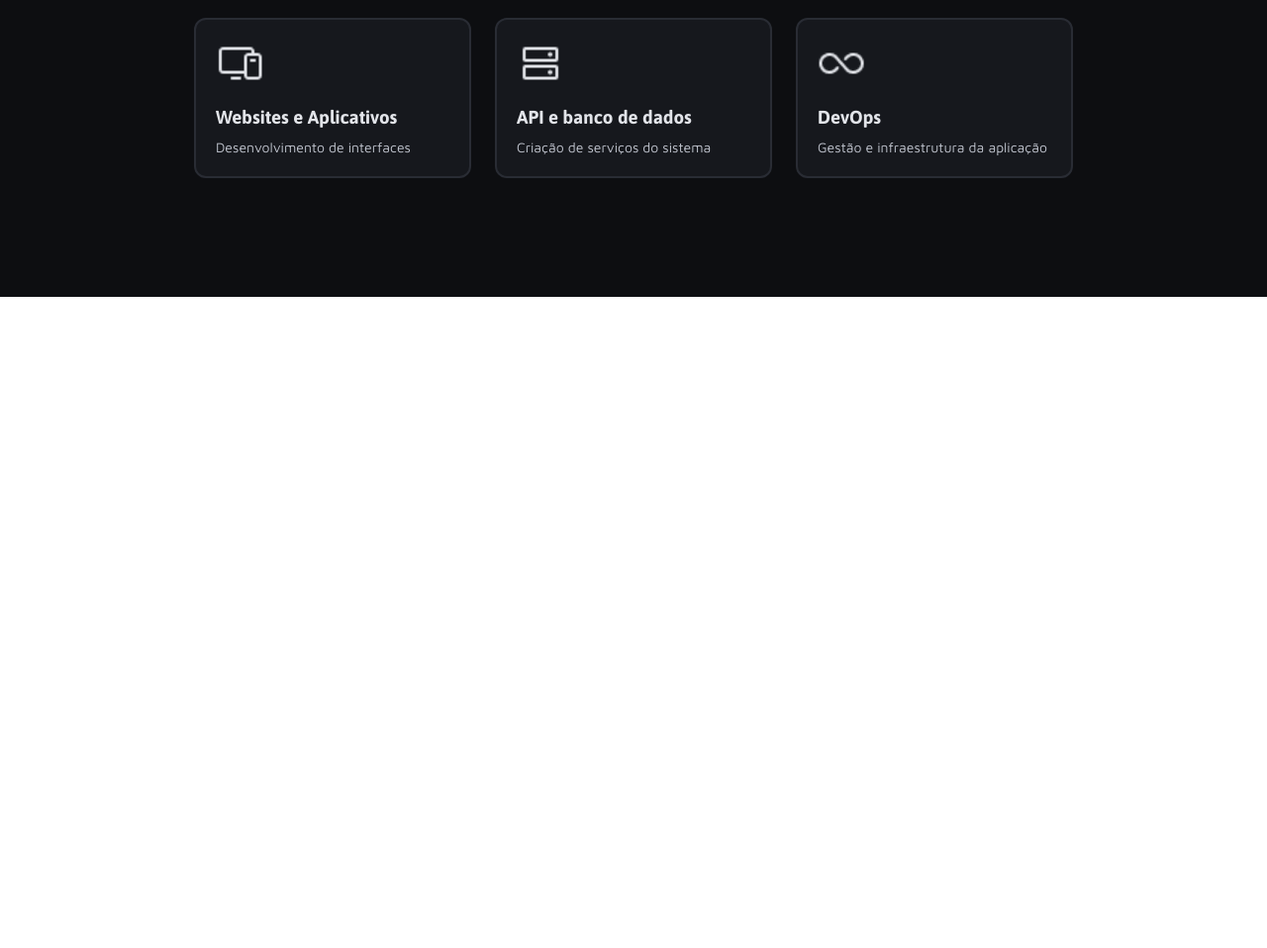
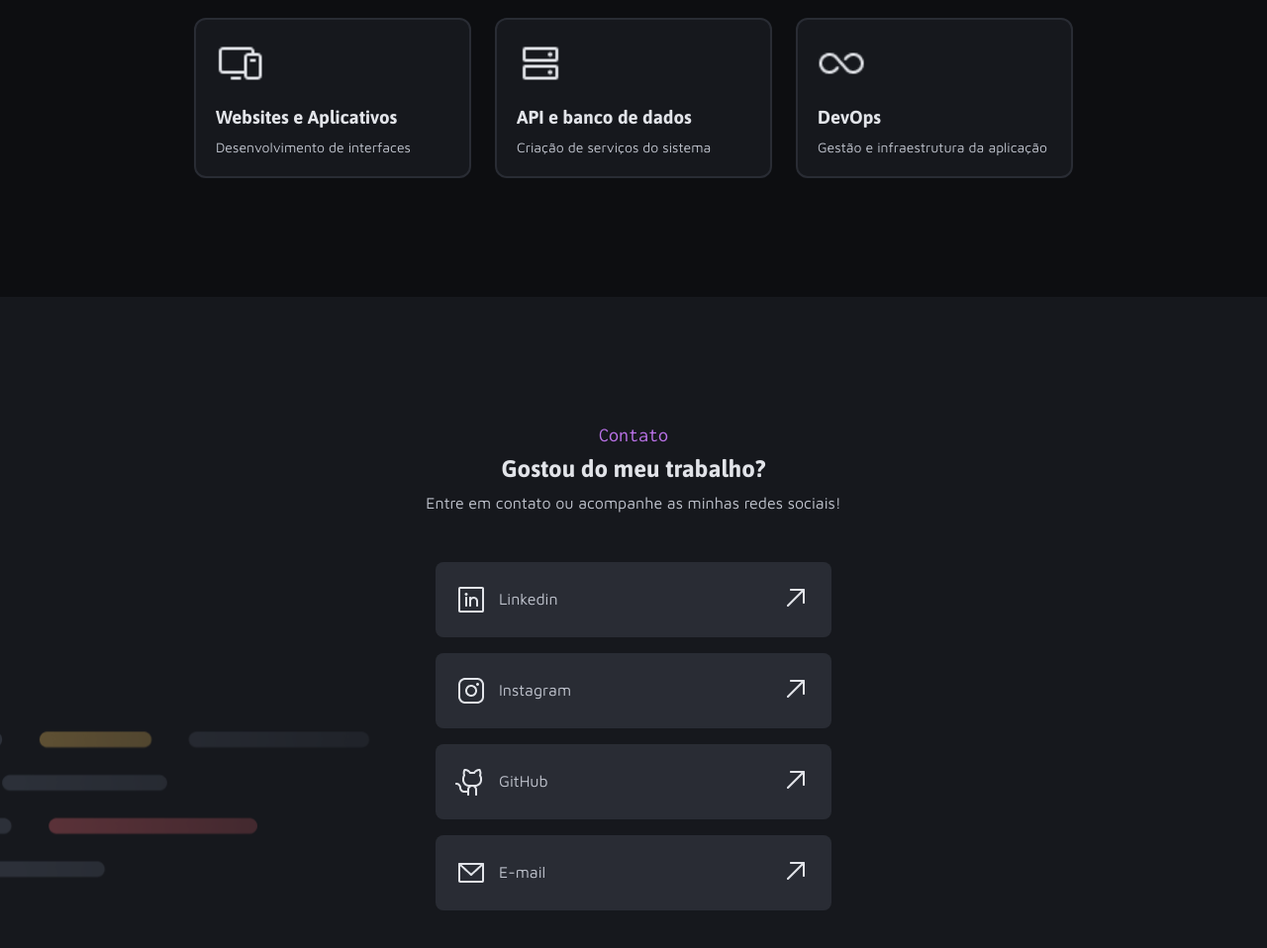
Before and after one commit to WallaceRibeiro77/portifolio-rocketseat, a plain HTML site: page index.html in a window 1280 px wide. Shown: the part 1907-2865 px from the top of the page at 99% size. Before the commit the page ends 2207 px from the top, so only its background shows below. Drawn offline with Linux system fonts and the light colour scheme.

Commit message:
projeto finalizado

```diff
--- a/index.html
+++ b/index.html
@@ -138,7 +138,64 @@
         <!--fim services-->
 
         <section id="contact">
-            <!--in progress-->
+            <div class="container">
+                <div class="contact-wrap">
+                    <div class="contact-header">
+                        <span class="destaque">Contato</span>
+                        <h2>Gostou do meu trabalho?</h2>
+                        <p>Entre em contato ou acompanhe as minhas redes sociais!</p>
+                    </div>
+                    <div class="link-wrap">
+                        <div class="link-card">
+                            <div class="link-header">
+                                <img src="assets/icons/LinkedinLogo.png" alt="">
+                                <p>Linkedin</p>
+                            </div>
+                            <div class="link-arrow">
+                                <a href="#">
+                                    <img src="assets/icons/ArrowUpRight.png" alt="">
+                                </a>
+                            </div>
+                        </div>
+
+                        <div class="link-card">
+                            <div class="link-header">
+                                <img src="assets/icons/InstagramLogo.png" alt="">
+                                <p>Instagram</p>
+                            </div>
+                            <div class="link-arrow">
+                                <a href="#">
+                                    <img src="assets/icons/ArrowUpRight.png" alt="">
+                                </a>
+                            </div>
+                        </div>
+
+                        <div class="link-card">
+                            <div class="link-header">
+                                <img src="assets/icons/GithubLogo.png" alt="">
+                                <p>GitHub</p>
+                            </div>
+                            <div class="link-arrow">
+                                <a href="#">
+                                    <img src="assets/icons/ArrowUpRight.png" alt="">
+                                </a>
+                            </div>
+                        </div>
+
+                        <div class="link-card">
+                            <div class="link-header">
+                                <img src="assets/icons/EnvelopeSimple.png" alt="">
+                                <p>E-mail</p>
+                            </div>
+                            <div class="link-arrow">
+                                <a href="#">
+                                    <img src="assets/icons/ArrowUpRight.png" alt="">
+                                </a>
+                            </div>
+                        </div>
+                    </div>
+                </div>
+            </div>
         </section>
     </main>
 </body>
--- /dev/null
+++ b/styles/contato.css
@@ -0,0 +1,76 @@
+#contact{
+    padding: 128px 120px 200px;
+    background-image: url(../assets/Background_Contacts.png);
+
+    .contact-wrap{
+        display: flex;
+        flex-direction: column;
+        align-items: center;
+        justify-content: center;
+        gap: 48px;
+
+        .contact-header{
+            display: flex;
+            flex-direction: column;
+            align-items: center;
+            justify-content: center;
+            gap: 8px;
+
+            .destaque{
+                color: var(--main-purple);
+
+                font-family: Inconsolata;
+                font-size: 20px;
+                line-height: 120%;
+            }
+            h2{
+                color: var(--base-gray600);
+                font-family: Asap;
+                font-size: 24px;
+                font-weight: 700;
+                line-height: 120%;
+            }
+            p{
+                color: var(--base-gray500);
+                font-family: "Maven Pro";
+                line-height: 140%;
+            }
+        }
+
+        .link-wrap{
+            display: flex;
+            flex-direction: column;
+            justify-content: center;
+            align-items: center;
+            gap: 16px;
+
+            .link-card{
+                display: flex;
+                justify-content: space-between;
+                align-items: center;
+                padding: 20px;
+                border-radius: 8px;
+                width: 400px;
+                background-color: var(--base-gray300);
+
+                &:hover{
+                    background-color: var(--base-gray200);
+                    cursor: pointer;
+                }
+
+                .link-header{
+                    display: flex;
+                    align-items: center;
+                    gap: 12px;
+
+                    p{
+                        color: var(--base-gray500);
+                        font-family: "Maven Pro";
+                        font-weight: 500;
+                        line-height: 140%;
+                    }
+                }
+            }
+        }
+    }
+}
--- a/styles/index.css
+++ b/styles/index.css
@@ -3,3 +3,4 @@
 @import url(intro.css);
 @import url(projetos.css);
 @import url(servicos.css);
+@import url(contato.css);
```
